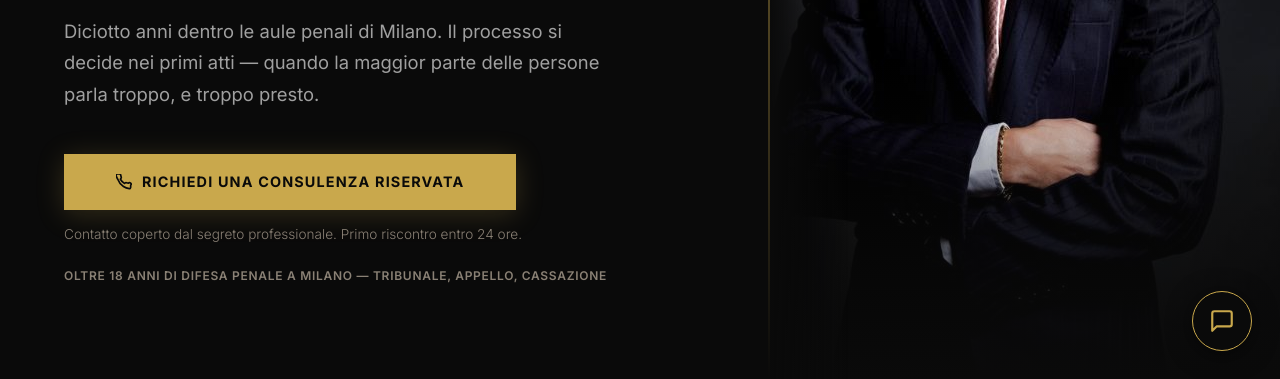
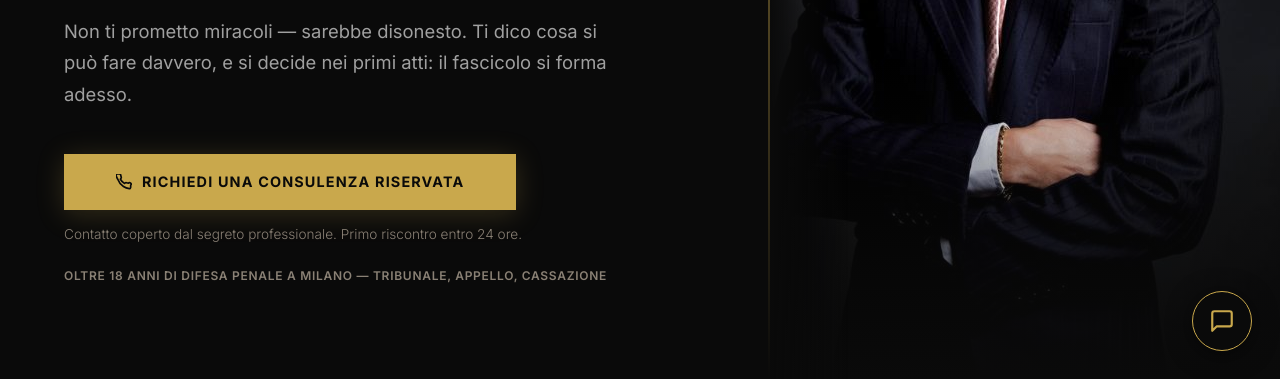
Before and after one commit to scamforscam/vecchioni-v4, a website: page index.html in a window 1280 px wide. Shown: the part 421-800 px from the top of the page. Drawn offline with nearby package versions, Linux system fonts and the light colour scheme.

Commit message:
feat(copy): hero-sub — manifesto anti-promessa + procedurale
Riscritto il sottotitolo della hero per spostare il framing dal
"diciotto anni di esperienza" (gia' detto in eyebrow strip + cred-bar
Cassazione) al posizionamento personale onesto: nessuna promessa di
miracoli e descrizione procedurale di cosa fare davvero.

Prima: "Diciotto anni dentro le aule penali di Milano. Il processo
si decide nei primi atti — quando la maggior parte delle persone
parla troppo, e troppo presto."

Dopo: "Non ti prometto miracoli — sarebbe disonesto. Ti dico cosa
si puo' fare davvero, e si decide nei primi atti: il fascicolo
si forma adesso."

Note deontologiche:
- "Non ti prometto miracoli — sarebbe disonesto": anti-promessa
  esplicita (linea con il modello "Non vinco tutti i casi" di
  Chi Sono). "Sarebbe disonesto" giudica l'atto, non altri colleghi
  (no comparativa).
- "si decide nei primi atti": procedurale-didattico, non urgenza
  commerciale.
- "il fascicolo si forma adesso": descrittivo, sostituisce il pattern
  "regalo all'accusa" gia' eliminato altrove.

Classe, stile, colore, trattino lungo "—" invariati. H1, eyebrow,
microcopy, CTA, sezione Chi Sono non toccati.

Co-Authored-By: Claude Opus 4.7 (1M context) <noreply@anthropic.com>

```diff
--- a/index.html
+++ b/index.html
@@ -243,7 +243,7 @@ input:focus-visible,textarea:focus-visible{outline:2px solid var(--gold);outline
   <div class="hero-left">
     <div class="hero-badge fi">● PENALISTA — MILANO</div>
     <h1 class="fi d1">Hai un problema penale serio.<br><em>Parliamone.</em></h1>
-    <p class="hero-sub fi d2">Diciotto anni dentro le aule penali di Milano. Il processo si decide nei primi atti — quando la maggior parte delle persone parla troppo, e troppo presto.</p>
+    <p class="hero-sub fi d2">Non ti prometto miracoli — sarebbe disonesto. Ti dico cosa si può fare davvero, e si decide nei primi atti: il fascicolo si forma adesso.</p>
     <div class="fi d3">
       <a href="#contatti" class="btn"><svg width="16" height="16" viewBox="0 0 24 24" fill="none" stroke="currentColor" stroke-width="2.5" stroke-linecap="round" stroke-linejoin="round"><path d="M22 16.92v3a2 2 0 01-2.18 2 19.79 19.79 0 01-8.63-3.07A19.5 19.5 0 013.07 8.63 19.79 19.79 0 01.12 2.18 2 2 0 012.11 0h3a2 2 0 012 1.72c.127.96.361 1.903.7 2.81a2 2 0 01-.45 2.11L6.59 7.91a16 16 0 006.35 6.35l.77-.77a2 2 0 012.11-.45c.907.339 1.85.573 2.81.7A2 2 0 0122 16.92z"/></svg>Richiedi una consulenza riservata</a>
       <p class="microcopy">Contatto coperto dal segreto professionale. Primo riscontro entro 24 ore.</p>
```
